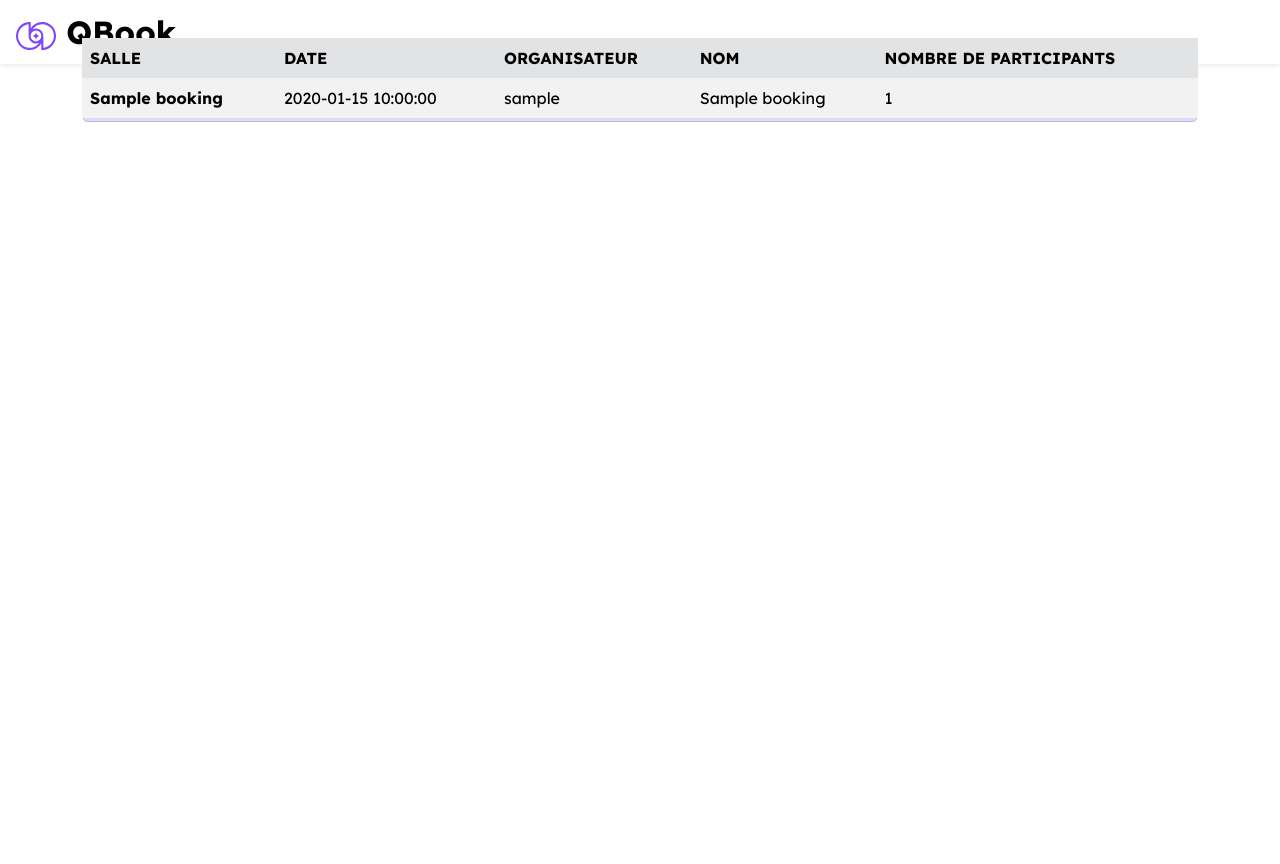
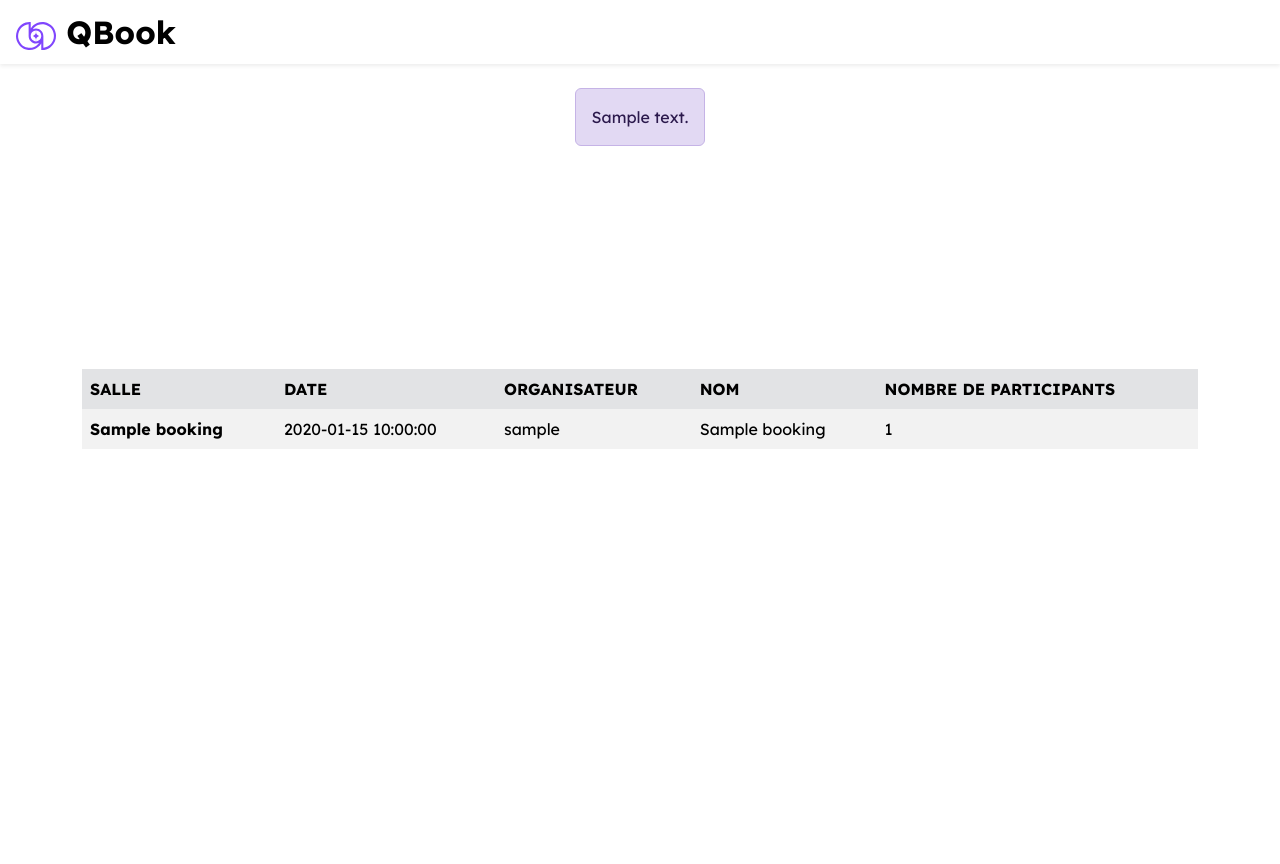
Before and after one commit to quentin-mace/qbook, a PHP site: template views/templates/home.php in a window 1280 px wide. Run offline with PHP 8.4, Linux system fonts and the light colour scheme; the template is opened without the code that fills it: most values are stand-ins (such as "Sample title", 1, 10 or a date in 2020).

Commit message:
Fix : Front homepage

```diff
--- a/views/templates/home.php
+++ b/views/templates/home.php
@@ -1,9 +1,11 @@
+<section  class="d-flex align-items-center justify-content-start vh-100 flex-column" xmlns="http://www.w3.org/1999/html">
     <?php if(isset($infoMessage)): ?>
-    <div class="alert alert-primary" role="alert">
+        <div class="alert alert-primary mt-4 mb-4" role="alert">
             <?= $infoMessage ?>
         </div>
     <?php endif; ?>
-<table class="table table-striped table-hover table-borderless position-relative" style="top: -100px">
+    <div class="h-100 d-flex align-items-center justify-content-center flex-column w-100">
+        <table class="table table-striped table-hover table-borderless w-100 position-relative" style="top: -100px">
             <thead class="table-secondary text-uppercase">
                 <tr>
                     <th scope="col">Salle</th>
@@ -25,3 +27,5 @@
                 <?php endforeach; ?>
             </tbody>
         </table>
+    </div>
+</section>
```
Lines whose indentation alone changed are shown as unchanged.
